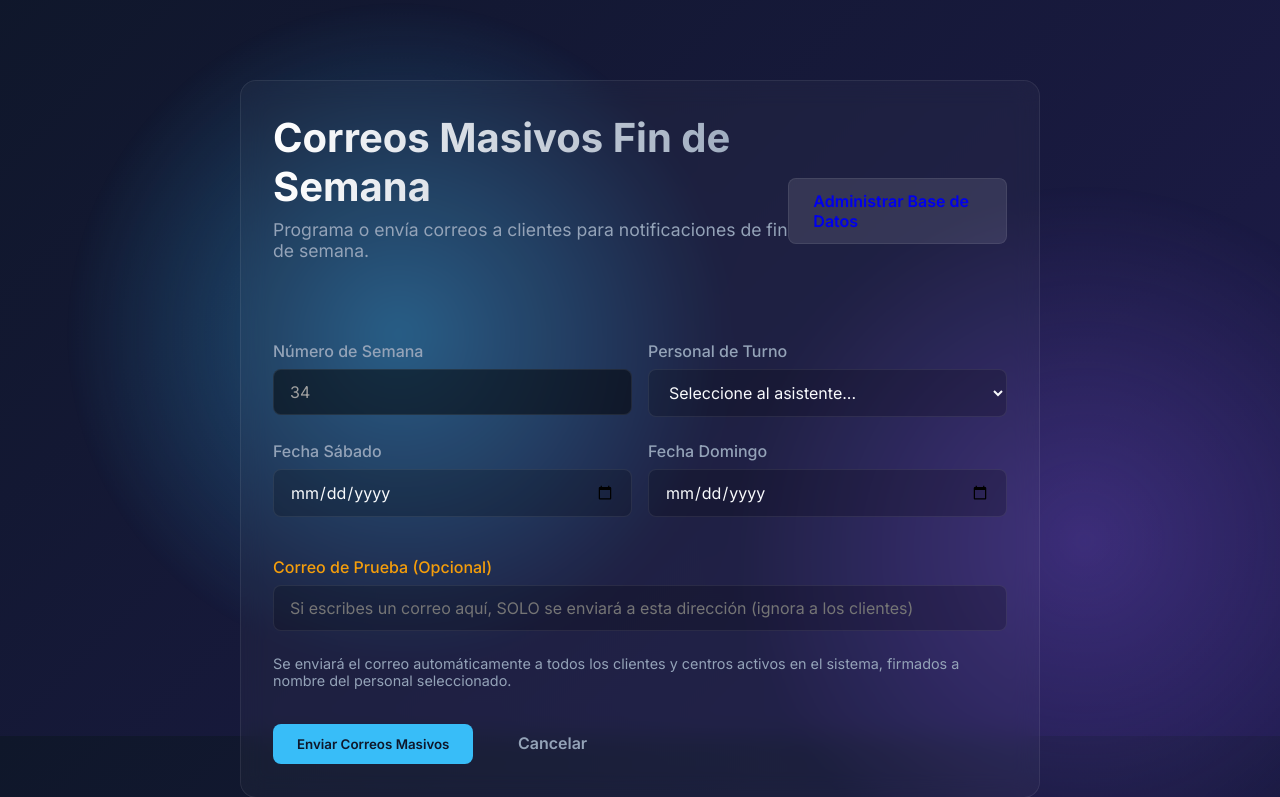
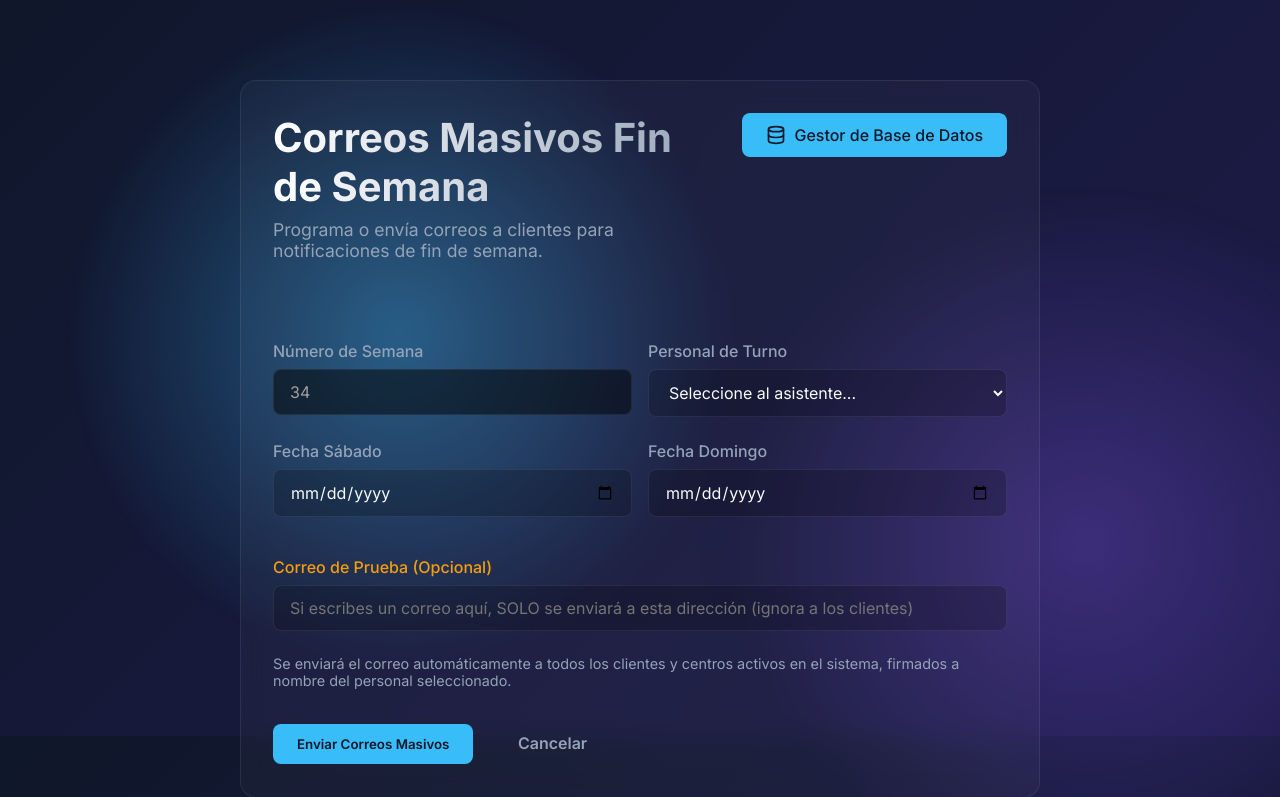
Before and after one commit to felipooon/portal_soporte, a Django app: page /correos-masivos/ in a window 1280 px wide. Shown: the part 64-861 px from the top of the page. Run offline with Django 5.2, Linux system fonts and the light colour scheme; data that the repository does not hold is empty.

Commit message:
style: Improve database manager button in correos_masivos

```diff
--- a/templates/dashboard/correos_masivos.html
+++ b/templates/dashboard/correos_masivos.html
@@ -4,12 +4,15 @@
 
 {% block content %}
 <div class="page-container glass-effect" style="padding: 2rem; border-radius: 1rem; margin-top: 2rem;">
-    <div style="display: flex; justify-content: space-between; align-items: center;">
-        <div>
+    <div style="display: flex; justify-content: space-between; align-items: flex-start; gap: 1rem;">
+        <div style="flex: 1;">
             <h1>Correos Masivos Fin de Semana</h1>
             <p class="subtitle">Programa o envía correos a clientes para notificaciones de fin de semana.</p>
         </div>
-        <a href="{% url 'gestionar_correos' %}" class="btn" style="background: rgba(255,255,255,0.1); border: 1px solid var(--glass-border);">Administrar Base de Datos</a>
+        <a href="{% url 'gestionar_correos' %}" class="btn btn-primary" style="display: flex; align-items: center; gap: 0.5rem; white-space: nowrap; font-weight: 500; text-decoration: none;">
+            <svg width="20" height="20" viewBox="0 0 24 24" fill="none" stroke="currentColor" stroke-width="2" stroke-linecap="round" stroke-linejoin="round"><ellipse cx="12" cy="5" rx="9" ry="3"></ellipse><path d="M21 12c0 1.66-4 3-9 3s-9-1.34-9-3"></path><path d="M3 5v14c0 1.66 4 3 9 3s9-1.34 9-3V5"></path></svg>
+            Gestor de Base de Datos
+        </a>
     </div>
 
     {% if messages %}
```
